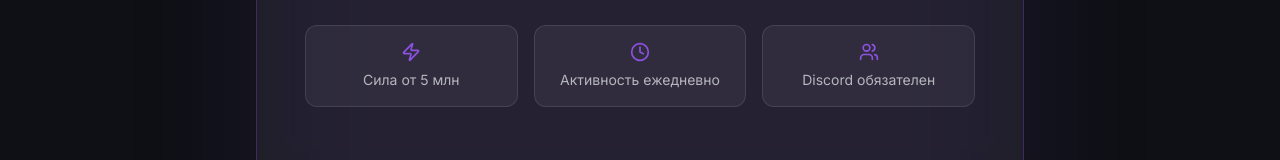
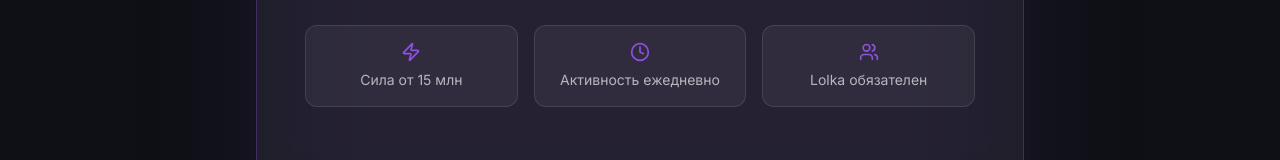
Before and after one commit to pr-poehali-dev/project-redesign-ui, a React (Vite) app: page / in a window 1280 px wide. Shown: the part 9696-9856 px from the top of the page. Built offline with nearby package versions, Linux system fonts and the light colour scheme.

Commit message:
feat: добавлена сила 15млн

```diff
--- a/src/pages/Index.tsx
+++ b/src/pages/Index.tsx
@@ -624,9 +624,9 @@ export default function Index() {
               </p>
               <div className="grid sm:grid-cols-3 gap-4 mb-8">
                 {[
-                  { icon: "Zap", label: "Сила от 5 млн" },
+                  { icon: "Zap", label: "Сила от 15 млн" },
                   { icon: "Clock", label: "Активность ежедневно" },
-                  { icon: "Users", label: "Discord обязателен" },
+                  { icon: "Users", label: "Lolka обязателен" },
                 ].map((req) => (
                   <div key={req.label} className="flex flex-col items-center gap-2 p-4 rounded-xl bg-white/5 border border-white/10">
                     <Icon name={req.icon} size={20} className="text-primary" />
```
